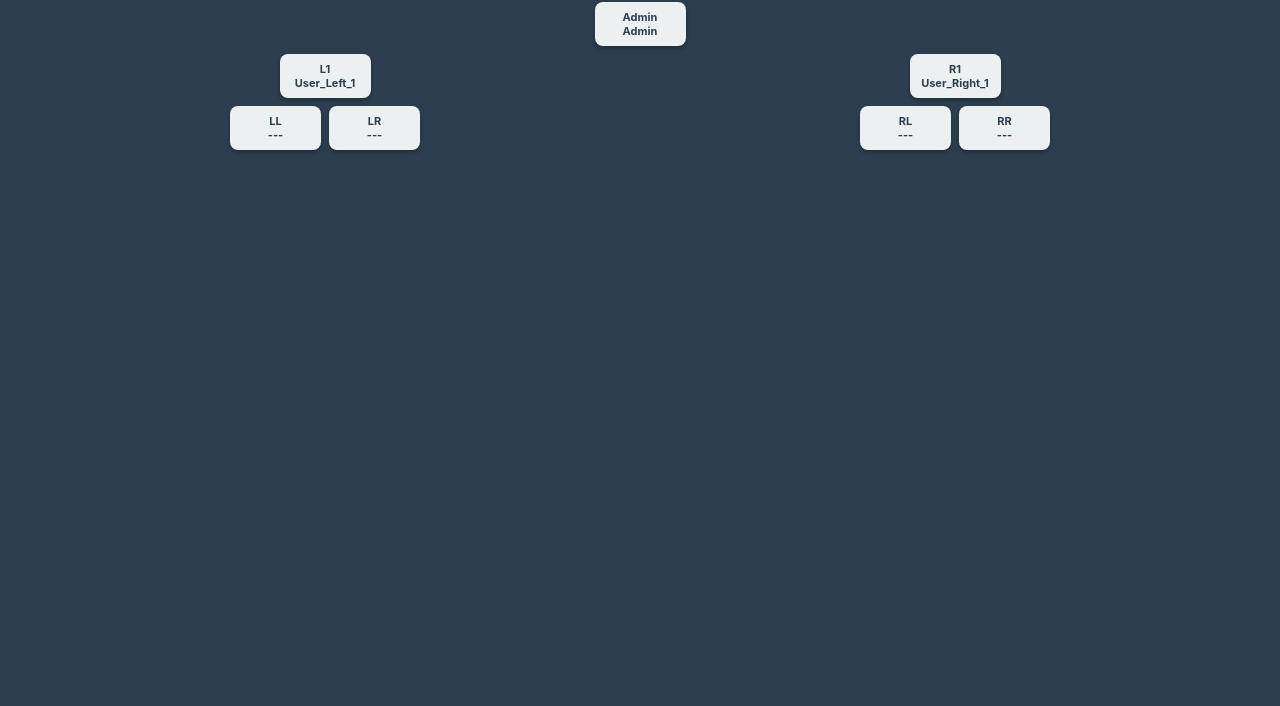
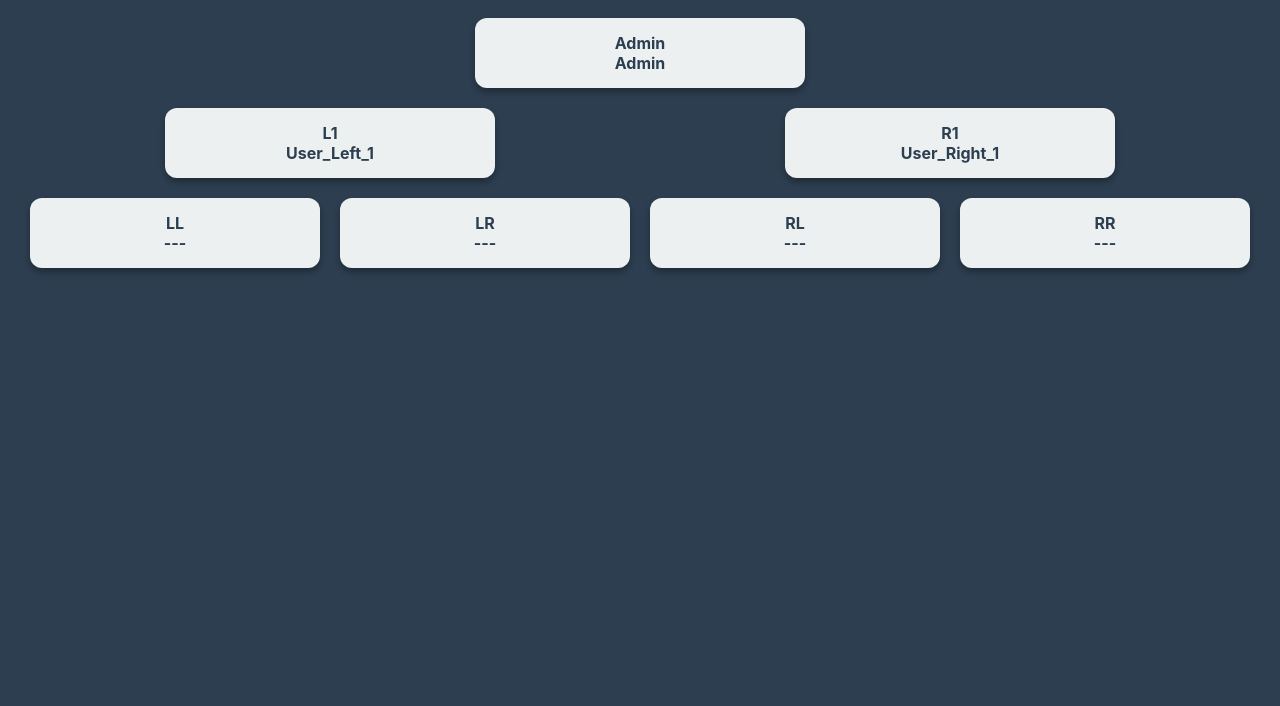
Before and after one commit to alprok8922399-stack/Kash, a website: page binary-tree-app/public/index.html in a window 1280 px wide. Shown: the part 94-800 px from the top of the page. Drawn offline with Linux system fonts and the light colour scheme.

Commit message:
Update styles for body, tree container, and nodes

```diff
--- a/binary-tree-app/public/style.css
+++ b/binary-tree-app/public/style.css
@@ -1,15 +1,17 @@
-body { font-family: -apple-system, sans-serif; text-align: center; background: #2c3e50; color: white; margin: 0; padding: 10px; }
-.tree-container { display: flex; flex-direction: column; align-items: center; margin-top: 10px; }
-.branch { display: flex; flex-direction: column; align-items: center; width: 100%; margin-bottom: 10px; }
-.children { display: flex; justify-content: center; width: 100%; }
+body { font-family: -apple-system, sans-serif; text-align: center; background: #2c3e50; color: white; margin: 0; padding: 20px; }
+.tree-container { display: flex; flex-direction: column; align-items: center; margin-top: 20px; }
+
 .node {
     background: #ecf0f1;
     color: #2c3e50;
-    border-radius: 8px;
-    padding: 8px;
-    margin: 4px;
-    width: 75px;
-    font-size: 11px;
+    border-radius: 12px;
+    padding: 15px;
+    margin: 10px;
+    width: 85%;
+    max-width: 300px;
+    box-shadow: 0 4px 6px rgba(0,0,0,0.3);
     font-weight: bold;
-    box-shadow: 0 2px 4px rgba(0,0,0,0.3);
 }
+
+.children { display: flex; width: 100%; justify-content: center; }
+.branch { display: flex; flex-direction: column; align-items: center; width: 100%; }
```
